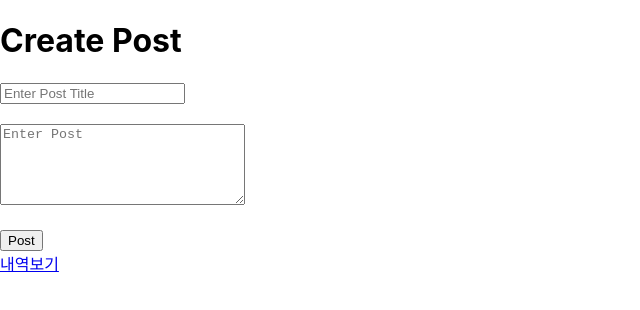
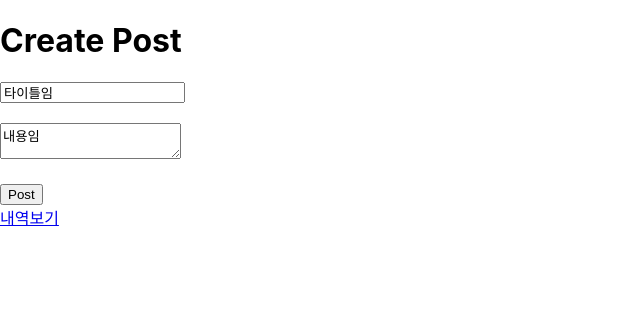
Before and after one commit to ffan0811/react-crud-with-mysql, a React (Create React App) app: page / in a window 1280 px wide. Shown: the top 310 px of the page, without its empty margins (0-640 px from the left). Built offline with nearby package versions, Linux system fonts and the light colour scheme.

Commit message:
post 추가하기

```diff
--- a/package.json
+++ b/package.json
@@ -3,6 +3,7 @@
   "version": "0.1.0",
   "private": true,
   "dependencies": {
+    "axios": "^0.18.0",
     "cors": "^2.8.5",
     "express": "^4.16.4",
     "mysql": "^2.16.0",
--- a/src/AllPost.js
+++ b/src/AllPost.js
@@ -1,7 +1,7 @@
 import React, { Component } from 'react';
 
 import { connect } from 'react-redux';
-
+import axios from 'axios';
 import Post from './Post';
 
 import EditComponent from './EditComponent';
@@ -15,15 +15,15 @@ class AllPost extends Component {
 		this.getPosts();
 	}
 
-	getPosts = _ => {
+	getPosts = () => {
 
 		try {
-			fetch('http://localhost:4000/all')
-			.then(res => res.json())
+			axios.get('http://localhost:4000/alll')
+			// .then(res => console.log(res))
 			// .then(({ data }) => {
-		 //      console.log(data )
+		 //      console.log(data.data )
 		 //    })
-			.then(res => this.setState({ posts: res.data}))
+			.then(({data}) => this.setState({ posts: data.data}))
 		}
 		catch(err) {
 			console.error(err)
@@ -36,11 +36,6 @@ class AllPost extends Component {
 		return(
 			<div>
 				<h1>All Posts</h1>
-				{/*{this.props.posts.map((post) => (
-									<div key={post.id}>
-										{post.editing ? <EditComponent post={post} key={post.id} /> : <Post key={post.id} post={post} />}
-									</div>
-								))}*/}
 
 				{posts.map((post) => {
 					return <div key={post.post_id}><Post post={post}/></div>
--- a/src/PostForm.js
+++ b/src/PostForm.js
@@ -1,34 +1,63 @@
 import React, { Component } from 'react';
 import {connect} from 'react-redux';
+import axios from 'axios';
 
 class PostForm extends Component {
 
-	handleSubmit = (e) => {
-		e.preventDefault();
-		const title = this.getTitle.value;
-		const message = this.getMessage.value;
-		const data = {
-			id: new Date(),
-			title,
-			message,
-			editing: false
+	// handleSubmit = (e) => {
+	// 	e.preventDefault();
+	// 	const title = this.getTitle.value;
+	// 	const message = this.getMessage.value;
+	// 	const data = {
+	// 		id: new Date(),
+	// 		title,
+	// 		message,
+	// 		editing: false
+	// 	}
+	// 	this.props.dispatch({
+	// 		type:'ADD_POST',
+	// 		data
+	// 	});
+	// 	this.getTitle.value = '';
+	// 	this.getMessage.value = '';
+	// }
+
+	state = {
+		post: {
+			title: '타이틀임',
+			content: '내용임'
 		}
-		this.props.dispatch({
-			type:'ADD_POST',
-			data
-		});
-		this.getTitle.value = '';
-		this.getMessage.value = '';
 	}
 
+	addPost = (e) => {
+		e.preventDefault();
+	    const { post } = this.state;
+	    try {
+	    	axios.get(`http://localhost:4000/posts/add?title=${post.title}&content=${post.content}`)
+	    }
+	    catch(err) {
+	      console.error(err)
+	    }
+	  }
+
 	render(){
+		const { post } = this.state;
 		return(
 			<div>
 				<h1>Create Post</h1>
-				<form onSubmit = {this.handleSubmit}>
-					<input required type="text" ref={(input)=>this.getTitle = input} placeholder="Enter Post Title" />
+				<form onSubmit = {this.addPost}>
+
+					<input
+			            value={post.title}
+			            onChange={e => this.setState({ post: { ...post, title: e.target.value}})}
+			          />
 					<br/><br/>
-					<textarea required rows="5" ref={(input)=>this.getMessage = input} cols="28" placeholder="Enter Post" />
+
+			          <textarea
+			            value={post.content}
+			            onChange={e => this.setState({ post: { ...post, content: e.target.value}})}
+			          />
+
 					<br/><br/>
 					<button>Post</button>
 				</form>
```
Also changed, not shown: 2 other files (tests, documents, lock files or other folders).
